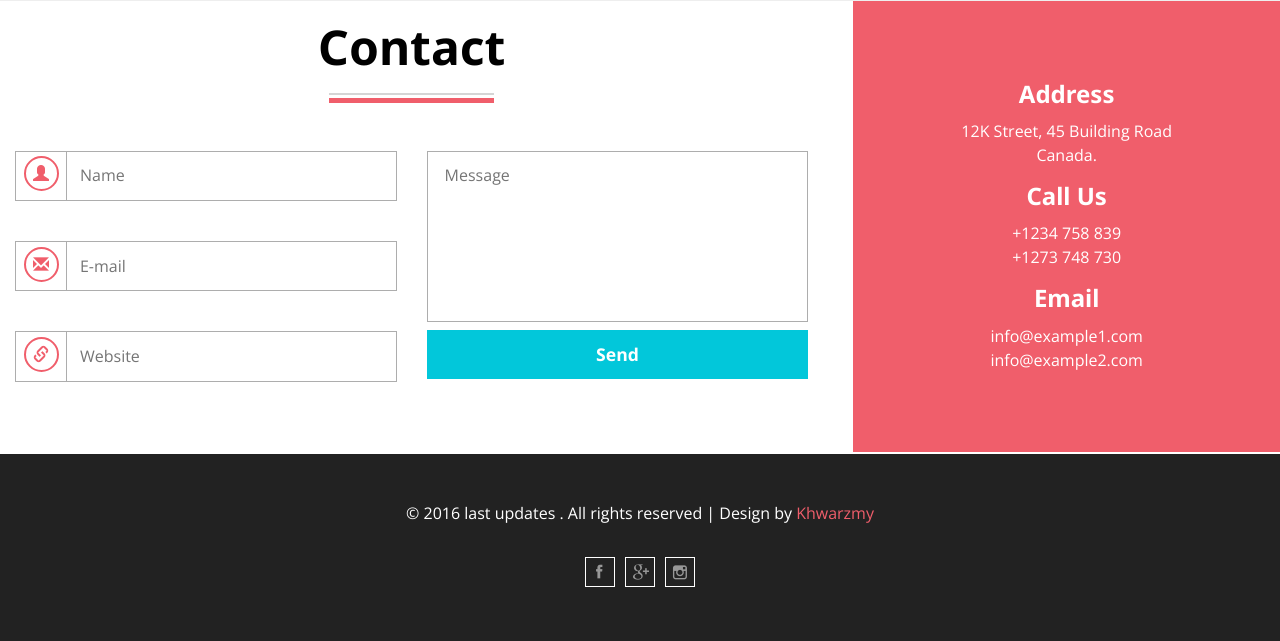
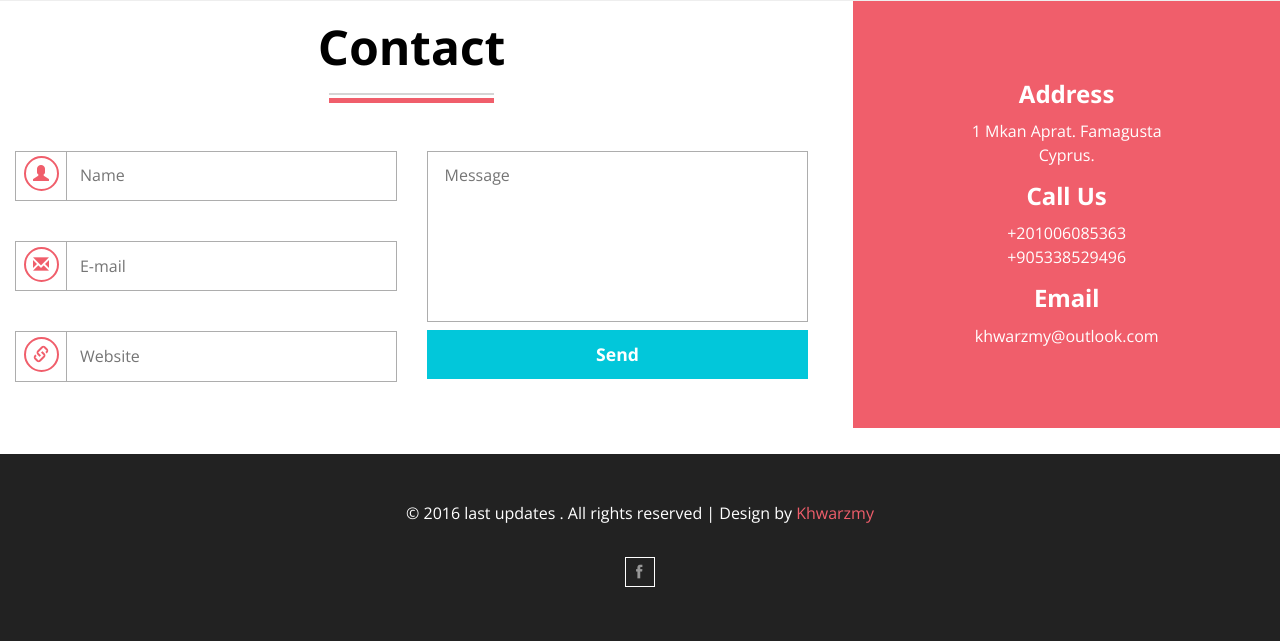
Before and after one commit to mahdy-nasr/khwarezmy, a PHP site: page / in a window 1280 px wide. Shown: the part 2676-3317 px from the top of the page. Run offline with PHP 8.4, Linux system fonts and the light colour scheme.

Commit message:
images done

```diff
--- a/index.php
+++ b/index.php
@@ -115,7 +115,7 @@ Author URL: http://khwarezmy.com
 		<h6>    					</h6><b class="right-a">]</b>
 	</div></li>
 			  <li><div class="banner-text"><b>[</b>
-		<h2>Lorem ipsum <span>Dolor sit amet</span></h2>
+		<h2>we promise you <span>A Statsyfying Worry Free Experince</span></h2>
 		<h6>There are many variations of passages</h6><b class="right-a">]</b>
 	</div></li>
 			</ul>
@@ -650,14 +650,14 @@ We can not wait to launch our mobile app.</p>
 
 
 							<h4>Address</h4>
-							<p>12K Street, 45 Building Road <span>Canada.</span></p>
+							<p>1 Mkan Aprat. Famagusta <span>Cyprus.</span></p>
 
 					</div>
 
 					<div class="contact-grid1">
 
 							<h4>Call Us</h4>
-							<p>+1234 758 839<span>+1273 748 730</span></p>
+							<p>+201006085363<span>+905338529496</span></p>
 
 					</div>
 
@@ -665,7 +665,7 @@ We can not wait to launch our mobile app.</p>
 					<div class="contact-grid1">
 
 							<h4>Email</h4>
-							<p><a href="mailto:info@example.com">info@example1.com</a><span><a href="mailto:info@example.com">info@example2.com</a></span></p>
+							<p><a href="mailto:khwarzmy@outlook.com">khwarzmy@outlook.com</a></p>
 
 					</div>
 
@@ -680,8 +680,9 @@ We can not wait to launch our mobile app.</p>
 		<p class="footer-grid" >© 2016 last updates . All rights reserved | Design by  <a href="http://Khwarzmy.com/" target="_blank">Khwarzmy</a> </p>
 		<ul class="captn2 footer-sc">
 							<li><a href="https://www.facebook.com/khwarezmy/" class="icon1"></a></li>
-							<li><a href="#" class="icon2"></a></li>
+						<!--	<li><a href="#" class="icon2"></a></li>
 							<li><a href="#" class="icon3"></a></li>
+							-->
 
 						</div>
 	</div>
```
